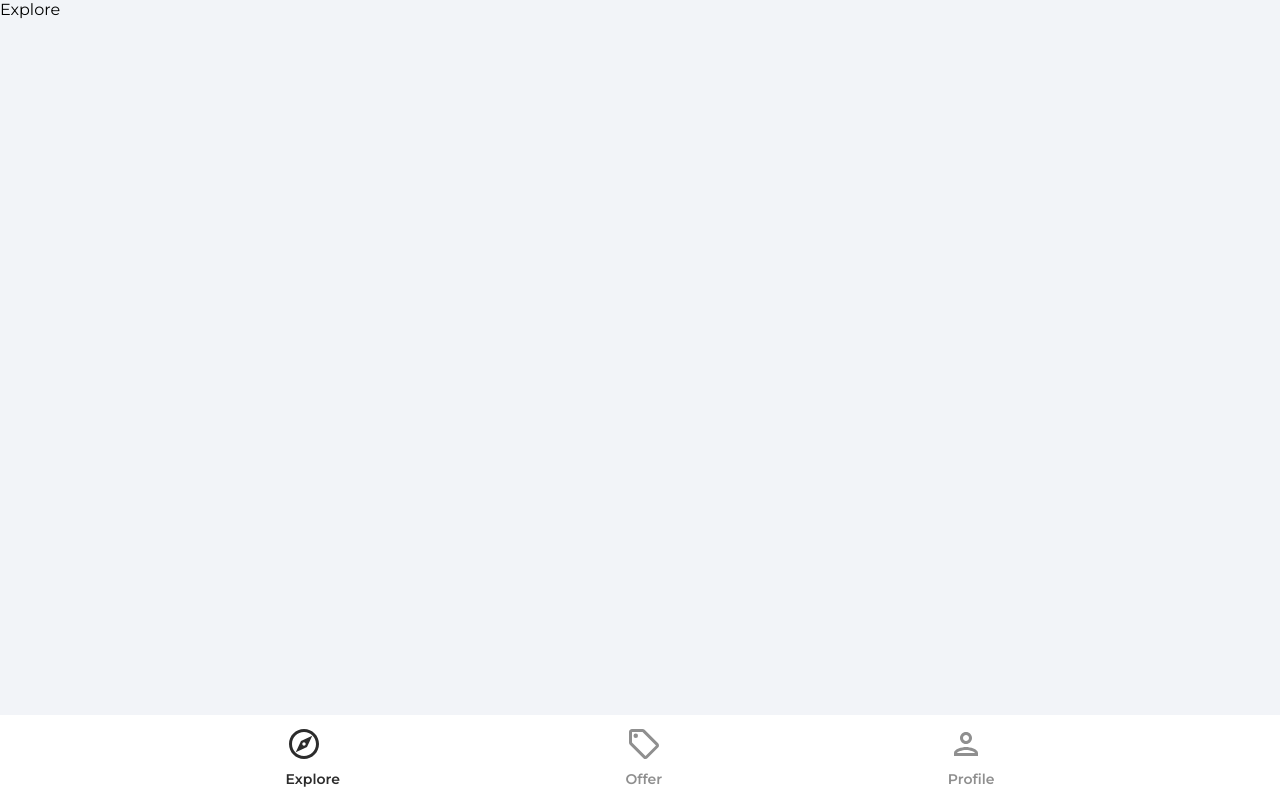
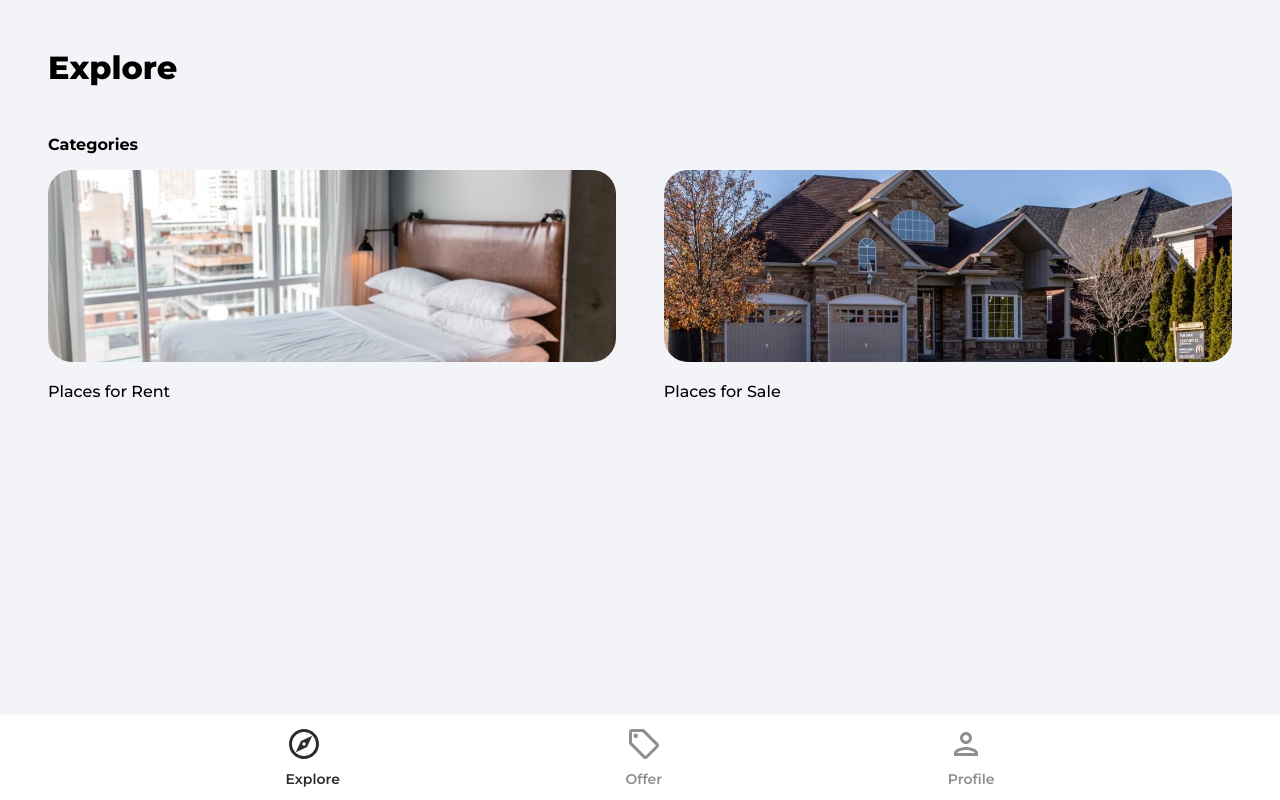
Before and after one commit to frankvazk/house-marketplace-app, a React (Create React App) app: page / in a window 1280 px wide. Built offline with nearby package versions, Linux system fonts and the light colour scheme.

Commit message:
Explore Page

```diff
--- a/src/App.js
+++ b/src/App.js
@@ -10,6 +10,7 @@ import Profile from "./pages/Profile";
 import { ToastContainer } from "react-toastify";
 import "react-toastify/dist/ReactToastify.css";
 import PrivateRoute from "./components/PrivateRoute";
+import Category from "./pages/Category";
 
 function App() {
   return (
@@ -18,6 +19,7 @@ function App() {
         <Routes>
           <Route path="/" element={<Explore />} />
           <Route path="/offers" element={<Offers />} />
+          <Route path="/category/:categoryName" element={<Category />} />
           <Route
             path="/profile"
             element={
--- a/src/index.js
+++ b/src/index.js
@@ -1,15 +1,11 @@
-import React from 'react';
-import ReactDOM from 'react-dom/client';
-import './index.css';
-import App from './App';
-import reportWebVitals from './reportWebVitals';
+import React from "react";
+import ReactDOM from "react-dom/client";
+import "./index.css";
+import App from "./App";
+import reportWebVitals from "./reportWebVitals";
 
-const root = ReactDOM.createRoot(document.getElementById('root'));
-root.render(
-  <React.StrictMode>
-    <App />
-  </React.StrictMode>
-);
+const root = ReactDOM.createRoot(document.getElementById("root"));
+root.render(<App />);
 
 // If you want to start measuring performance in your app, pass a function
 // to log results (for example: reportWebVitals(console.log))
--- a/src/pages/Explore.jsx
+++ b/src/pages/Explore.jsx
@@ -1,7 +1,38 @@
 import React from "react";
+import { Link } from "react-router-dom";
+import rentCategoryImage from "../assets/jpg/rentCategoryImage.jpg";
+import sellCategoryImage from "../assets/jpg/sellCategoryImage.jpg";
 
 const Explore = () => {
-  return <div>Explore</div>;
+  return (
+    <div className="explore">
+      <header>
+        <p className="pageHeader">Explore</p>
+      </header>
+      <main>
+        {/** Slider */}
+        <p className="exploreCategoryHeading">Categories</p>
+        <div className="exploreCategories">
+          <Link to="/category/rent">
+            <img
+              src={rentCategoryImage}
+              alt="Rent"
+              className="exploreCategoryImg"
+            />
+            <p className="exploreCategoryName">Places for Rent</p>
+          </Link>
+          <Link to="/category/sale">
+            <img
+              src={sellCategoryImage}
+              alt="Sell"
+              className="exploreCategoryImg"
+            />
+            <p className="exploreCategoryName">Places for Sale</p>
+          </Link>
+        </div>
+      </main>
+    </div>
+  );
 };
 
 export default Explore;
```
